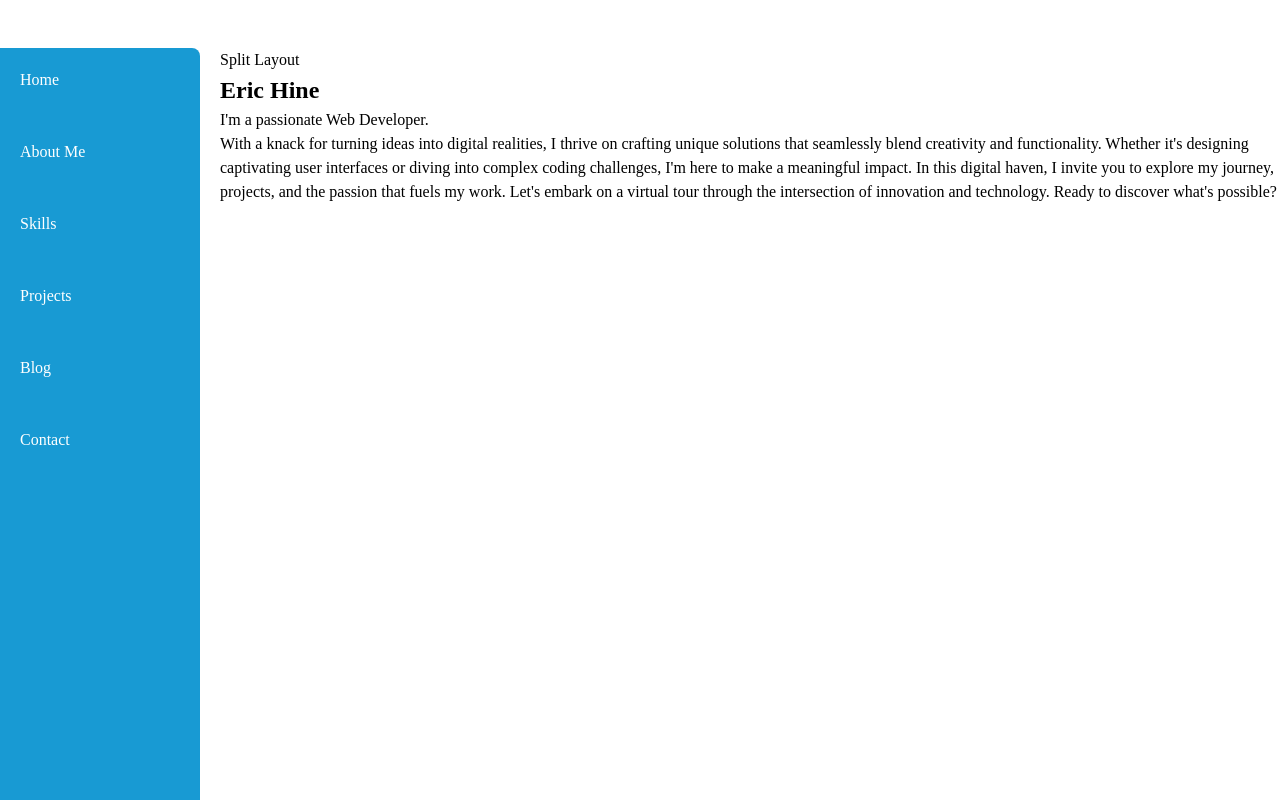
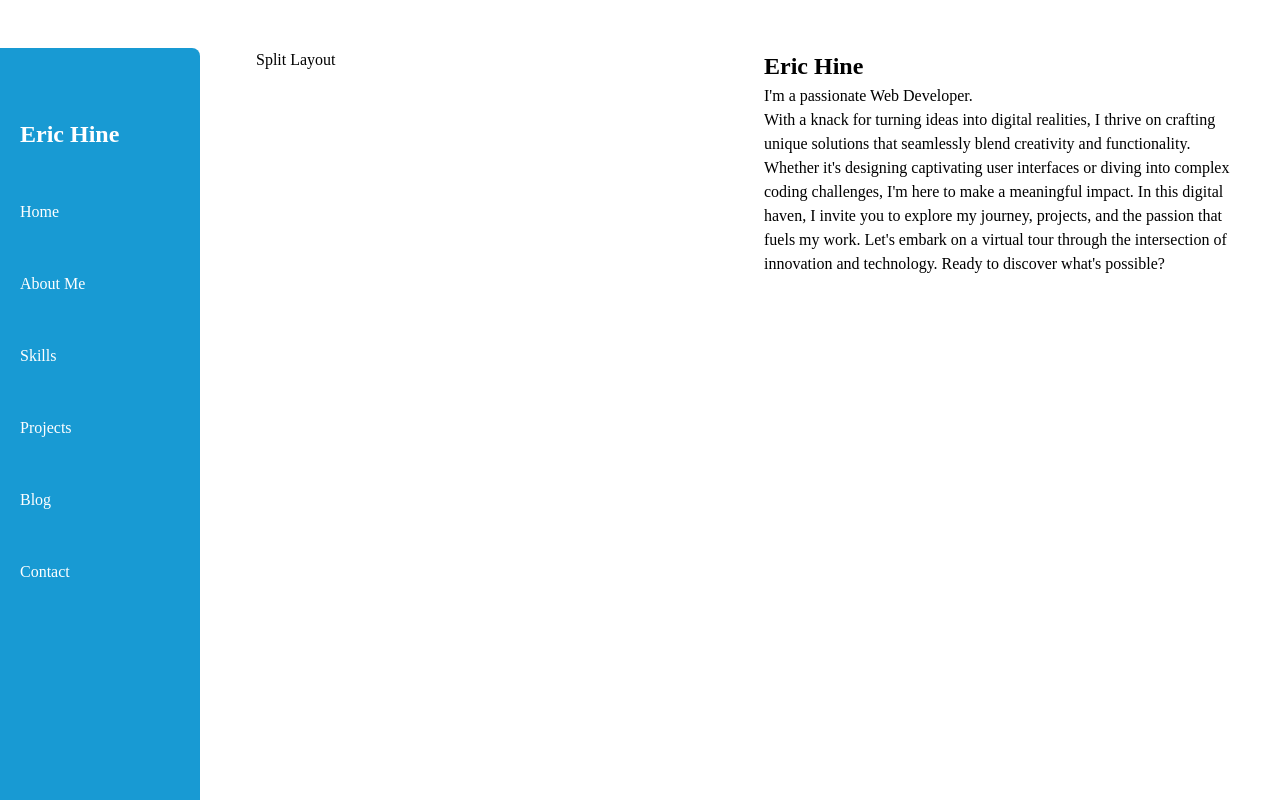
Before and after one commit to R-Daneel0livaw/portfolio, a React (Vite) app: page / in a window 1280 px wide. Built offline with nearby package versions, Linux system fonts and the light colour scheme.

Commit message:
Add inner layout grid.

```diff
--- a/src/components/Main/Layout.tsx
+++ b/src/components/Main/Layout.tsx
@@ -9,7 +9,7 @@ export default function Layout() {
     <>
       <div className={styles.gridContainer}>
         <Navigation />
-        <main>
+        <main className={styles.layoutContainer}>
           <Suspense fallback={<Loading />}>
             <Outlet />
           </Suspense>
--- a/src/components/Main/MainLayout.module.css
+++ b/src/components/Main/MainLayout.module.css
@@ -1,8 +1,15 @@
 .gridContainer {
     display: grid;
     grid-template-columns: 200px 1fr;
-    gap: 20px;
+    gap: 1.5rem;
     padding: 3rem 0 0;
     padding-left: 0;
     height: 100%;
 }
+
+.layoutContainer {
+    display: grid;
+    grid-template-columns: 1fr 1fr;
+    gap: 1.5rem;
+    padding: 0 2rem 0 2rem;
+}
--- a/src/components/Navigation/Navigation.module.css
+++ b/src/components/Navigation/Navigation.module.css
@@ -23,8 +23,12 @@ ul {
     margin: 0;
 }
 
-li {
-    margin-bottom: 3rem;
+.navHeader {
+    font-weight: bold;
+}
+
+.navHeader, li {
+    margin-top: 3rem;
 }
 
 li:hover {
--- a/src/components/Navigation/Navigation.tsx
+++ b/src/components/Navigation/Navigation.tsx
@@ -5,6 +5,7 @@ import styles from "./Navigation.module.css";
 export default function Navigation() {
   return (
     <nav className={styles.sidebar}>
+      <h2 className={styles.navHeader}>Eric Hine</h2>
       <ul>
         <li>
           <Link to={PathConstants.HOME}>Home</Link>
```
